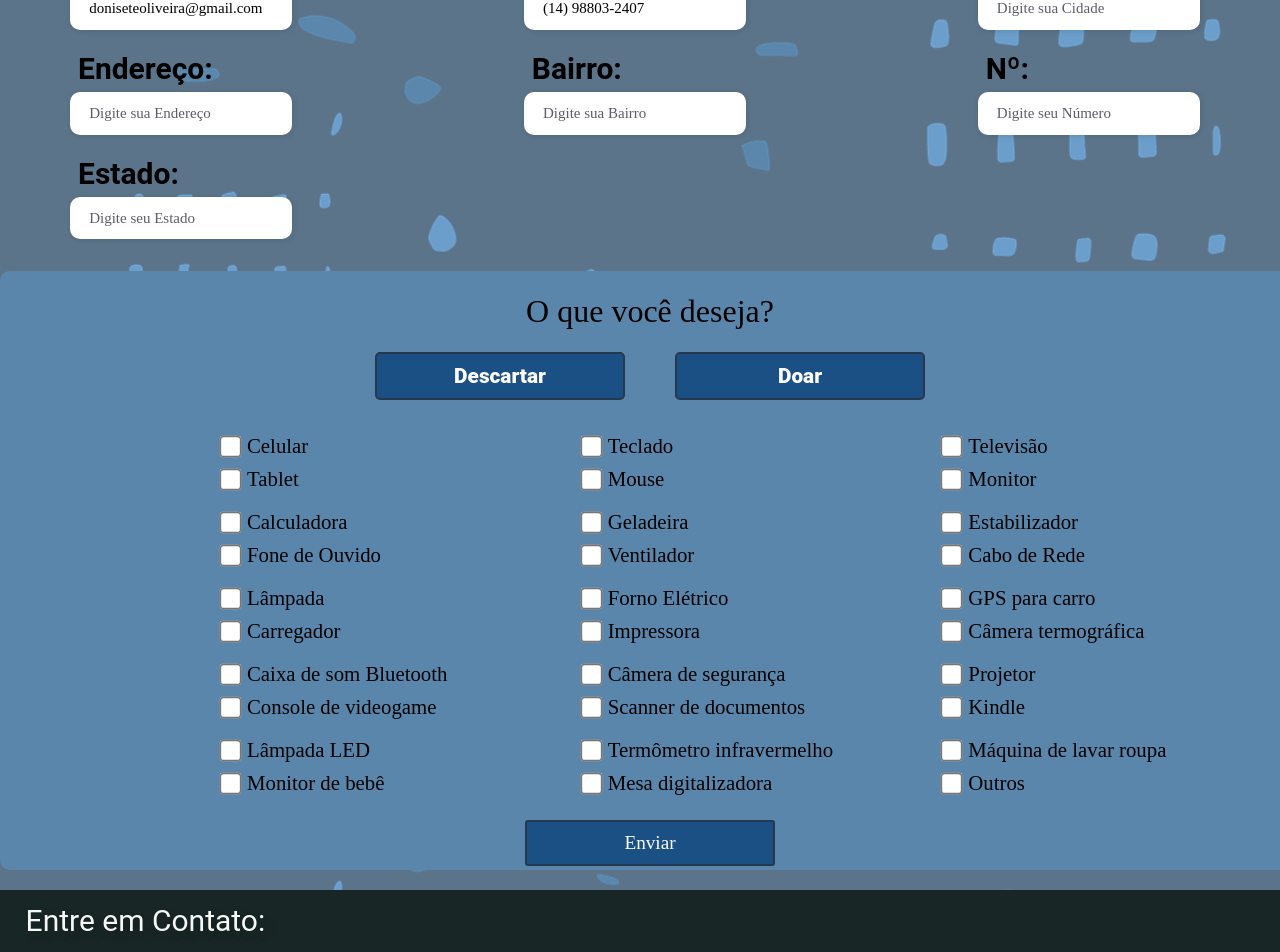
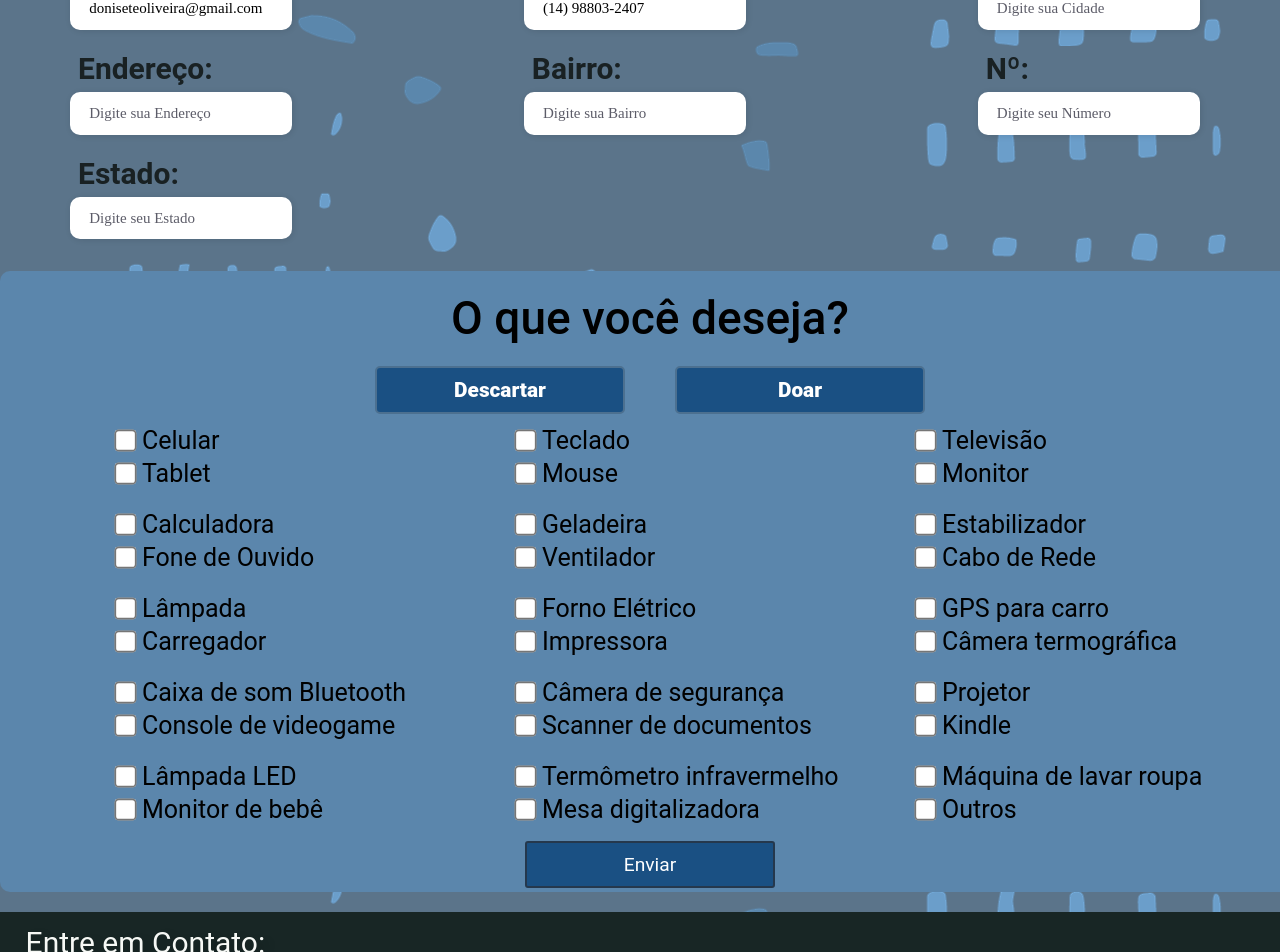
Before and after one commit to HarryZardo/Descartech-2.0, a React (Create React App) app: page /formulario in a window 1280 px wide. Shown: the part 449-1401 px from the top of the page. Built offline with nearby package versions, Linux system fonts and the light colour scheme.

Commit message:
ACABOU ESDSA BUCETA

```diff
--- a/src/components/Toolbar/Toolbar.module.scss
+++ b/src/components/Toolbar/Toolbar.module.scss
@@ -49,13 +49,13 @@
   p{
     color:azure;
     font-size: 25px;
-  align-content: baseline;
+    align-content: baseline;
     height: 130%;
     display: flex;
     justify-content: center;
     align-items: center;
-    gap: 90px;
-    padding-inline: 20%;
+    gap: 50px;
+    padding: 10px;
     font-family: 'Roboto Slab', serif;
   }
 
--- a/src/pages/Doacoes/Doacoes.module.scss
+++ b/src/pages/Doacoes/Doacoes.module.scss
@@ -7,10 +7,10 @@
   text-align: center;
   margin: 0 auto 5px;
   margin-top: 3%;
-  font-size: 50px;
-  font-weight: 500;
+  font-size: 55px;
+  font-weight: 700;
   font-family: 'roboto', serif;
-  color: black;
+  color: #001210;
 }
 
 .card_container {
--- a/src/pages/Formulario/Formulario.module.scss
+++ b/src/pages/Formulario/Formulario.module.scss
@@ -19,13 +19,14 @@
 .dispBox{
     padding-top: 3rem;
     padding-right: 3%;
+    padding-left: 3%;
 
     &__text{
         font-size: 50px;
         text-align: center;
         font-weight: 900;
         font-family: 'roboto', serif;
-        color: black;
+        color: #001210;
         text-shadow: 2px 2px 10px rgba(101, 142, 158, 0.212);
     }
 }
@@ -42,7 +43,7 @@
        margin-bottom: 1rem;
        margin-left: 70px;
        margin-right: 80px;
-
+       background-color: #5b748a;
 
        &__input{
            font-size: 15px;
@@ -66,7 +67,7 @@
        &__label{
            font-size: 30px;
            font-weight: 600;
-           color: rgb(0, 0, 0);
+           color: #192123;
            font-family: 'roboto', serif;
            padding: 8px;
        }
@@ -89,7 +90,9 @@
 .card_title {
   margin-top: 20px;
   margin-bottom: 25px;
-  font-size: 2rem;
+  font-size: 46px;
+  font-family: 'roboto', serif;
+  font-weight: 500;
 }
 
 .button_container {
@@ -99,6 +102,8 @@
   justify-content: center;
   gap: 50px;
   margin-top: 10px;
+  font-family: 'roboto', serif;
+
 }
 
 .action_button {
@@ -106,7 +111,7 @@
   width: 250px;
   border-style: solid;
   border-width: 2px;
-  border-color: #25384d;
+  border-color: #4C7090;
   background-color: #1a5083;
   padding: 0.62rem;
   border-radius: 5px;
@@ -119,13 +124,13 @@
 
 
 .checkbox {
-  margin-top: 20px;
-  margin-left: 200px;
+  margin-top: 5px;
+  margin-left: 100px;
   display: grid;
   grid-template-columns: repeat(3, 1fr);
-  gap: 10px; /* Aumentado o espaçamento entre as checkboxes */
-  padding: 10px;
-  font-size: 1.3rem;
+  gap: 18px; /* Aumentado o espaçamento entre as checkboxes */
+  padding: 5px;
+  font-size: 25px;
   justify-content: center; /* Adicionado para centralizar o conteúdo */
 }
 
@@ -140,6 +145,7 @@ label {
   display: flex;
   align-items: center;
   cursor: pointer;
+  font-family: 'roboto', serif;
 }
 
 span {
@@ -148,14 +154,16 @@ span {
 
 /* Estilo adicional para quando a checkbox está marcada */
 input[type="checkbox"]:checked + label span {
-  font-weight: bold;
+  font-weight: 400;
   color: #1e4972; /* Cor alterada para dar destaque */
+  font-family: 'roboto', serif;
 }
 
 .centered_button_container {
   display: flex;
   justify-content: center;
   margin-top: 10px;
+  font-family: 'roboto', serif;
 
 }
 
@@ -170,6 +178,7 @@ input[type="checkbox"]:checked + label span {
   border-radius: 3px;
   cursor: pointer;
   font-size: 1.2rem;
+  font-family: 'roboto', serif;
 }
 
 // estilizando o alert:
--- a/src/pages/Home/Home.module.scss
+++ b/src/pages/Home/Home.module.scss
@@ -41,15 +41,16 @@
 // Estilizando Tag "h1":
 
 .h1{
-    color: rgb(209, 209, 209);
+    color: #d1e6e3;
     font-family: 'Roboto Slab', serif;
     font-size: 90px;
     font-weight: 600;
+    opacity: 90%;
 }
 
 // Estilizando fundo das informações:
 .informContainer{
-    background-color: #5b748a;
+    background-image: url('../../assets/components_img/fundo.png.png');
     height: 100%;
     position: relative;
 }
@@ -68,10 +69,11 @@
     flex-wrap: nowrap;
     gap: 15px;
 
+
      // Titulo de Inicio das Informações:
 
     &__title{
-      color: #101a19;
+      color: #001210;
       text-align: center;
       font-family: 'Roboto Slab', serif;
       font-size: 50px;
@@ -84,11 +86,12 @@
     // Texto Informativo do Lixo Eletrônico
 
     &__subtitle{
-      color: #020202;
+      background-color: #5b748a;
+      color: #192123;
       font-family: 'Roboto Slab', serif;
-      font-size: 24px;
+      font-size: 26px;
       font-style: normal;
-      font-weight: 400;
+      font-weight: 500;
       line-height: 25px; /* 114.286% */
       letter-spacing: 1.4px;
       text-align: justify;
--- a/src/pages/Home/index.tsx
+++ b/src/pages/Home/index.tsx
@@ -36,7 +36,7 @@ export default function Home() {
             </h3>
 
 
-            <h1 className={styles.informBox__title}> Processo do Lixo Eletrônico</h1>
+            <h1 className={styles.informBox__title}> Processo do Lixo Eletrônico.</h1>
             <h3 className={styles.informBox__subtitle}>
               <li className={styles.informBox__subtitle}>
                 Coleta - Os dispositivos eletrônicos obsoletos ou danificados são coletados em centros de reciclagem, locais de coleta de eletrônicos ou por empresas especializadas.
```
